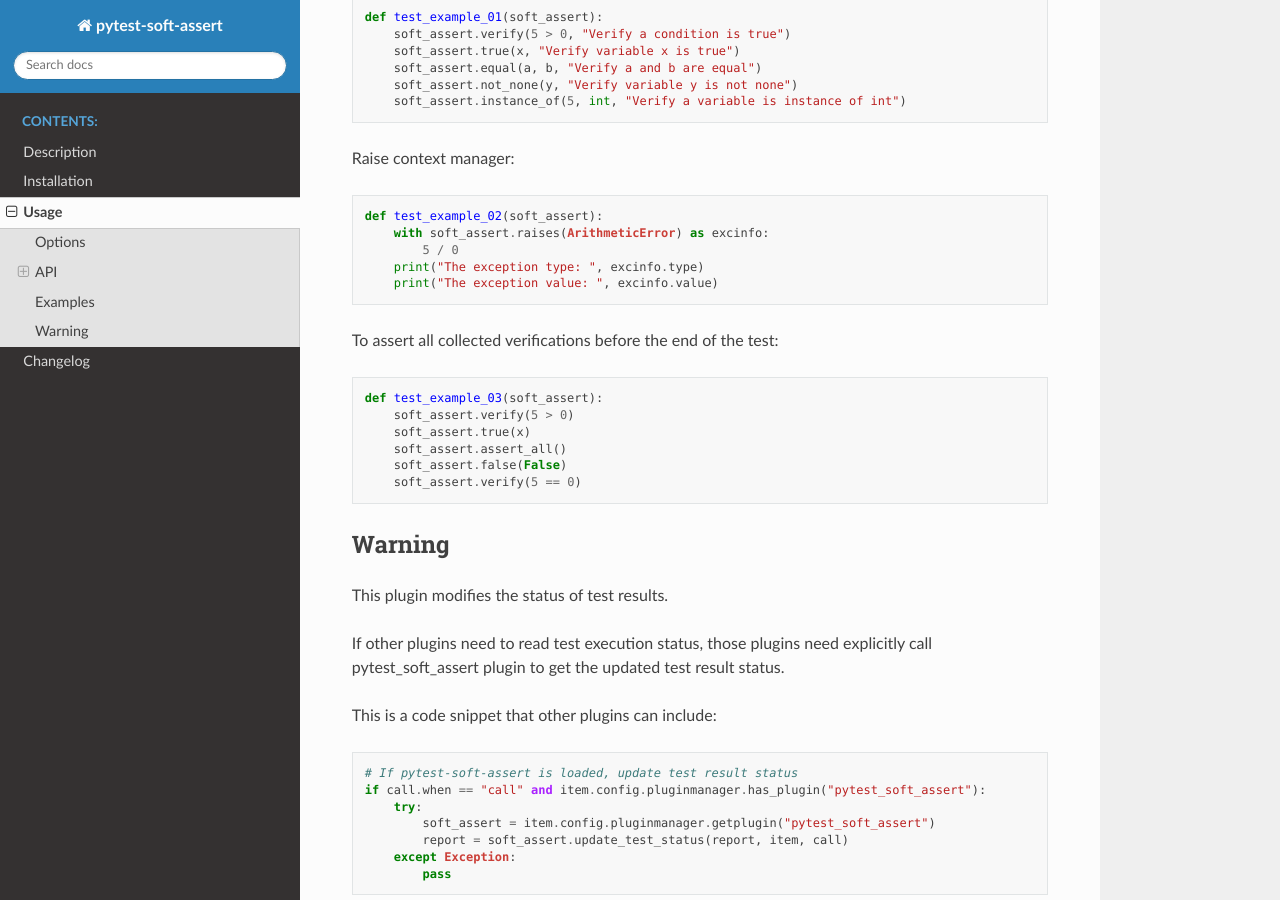
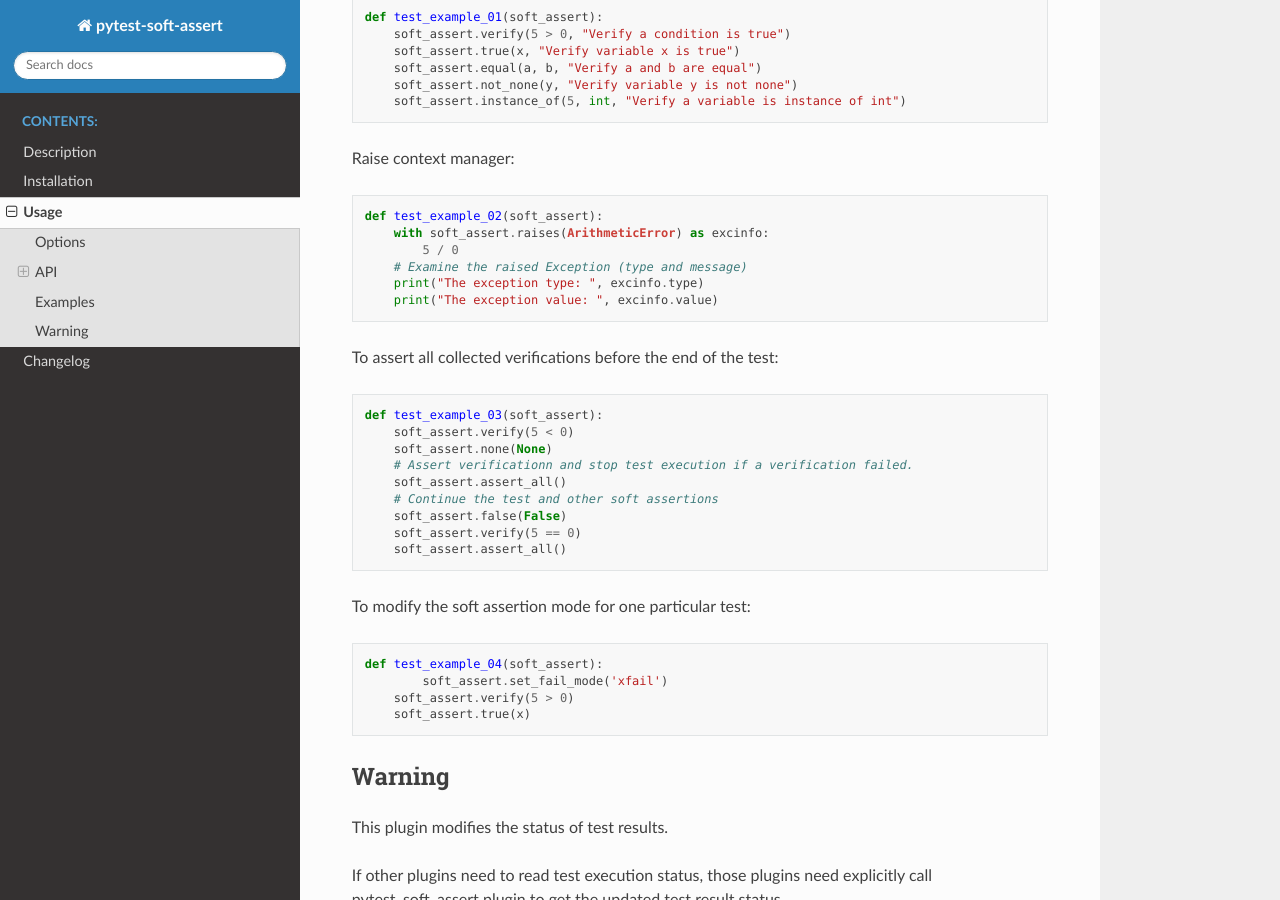
Before and after one commit to harmin-parra/pytest-soft-assert, a Sphinx documentation site: the page built from docs/user_guide.rst, in a window 1280 px wide and 900 px high, scrolled down 2863 px. Built offline with Sphinx 7.4.7 and the Read the Docs theme 3.1.0, drawn with Linux system fonts in a browser that asks for light colours.

Commit message:
Add another example

```diff
--- a/docs/user_guide.rst
+++ b/docs/user_guide.rst
@@ -174,6 +174,7 @@
   def test_example_02(soft_assert):
       with soft_assert.raises(ArithmeticError) as excinfo:
           5 / 0
+      # Examine the raised Exception (type and message)
       print("The exception type: ", excinfo.type)
       print("The exception value: ", excinfo.value)
 
@@ -182,11 +183,24 @@
 .. code-block:: python
 
   def test_example_03(soft_assert):
+      soft_assert.verify(5 < 0)
+      soft_assert.none(None)
+      # Assert verificationn and stop test execution if a verification failed.
+      soft_assert.assert_all()
+      # Continue the test and other soft assertions
+      soft_assert.false(False)
+      soft_assert.verify(5 == 0)
+      soft_assert.assert_all()
+
+
+To modify the soft assertion mode for one particular test:
+
+.. code-block:: python
+
+  def test_example_04(soft_assert):
+	  soft_assert.set_fail_mode('xfail')
       soft_assert.verify(5 > 0)
       soft_assert.true(x)
-      soft_assert.assert_all()
-      soft_assert.false(False)
-      soft_assert.verify(5 == 0)
 
 
 Warning
```
